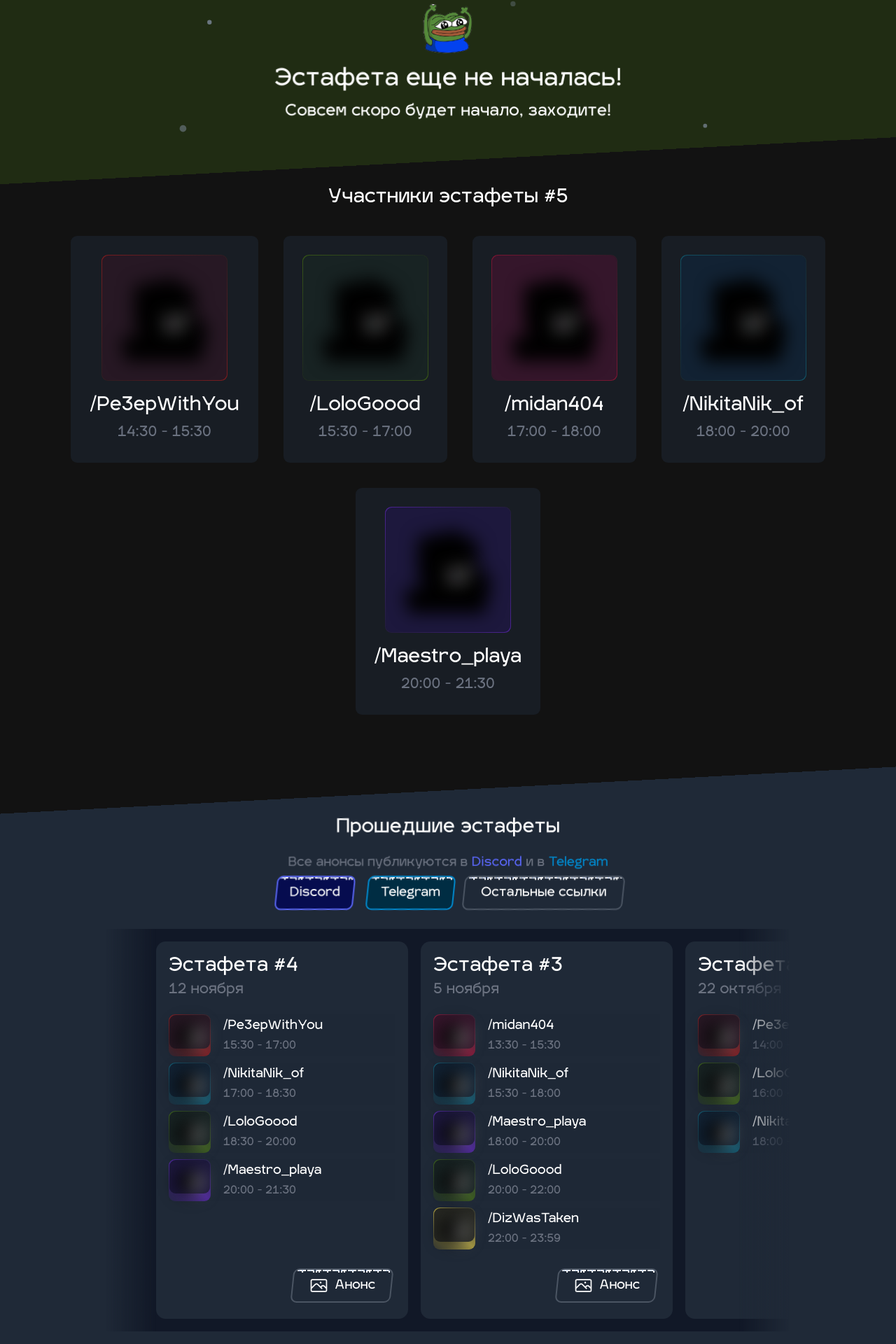
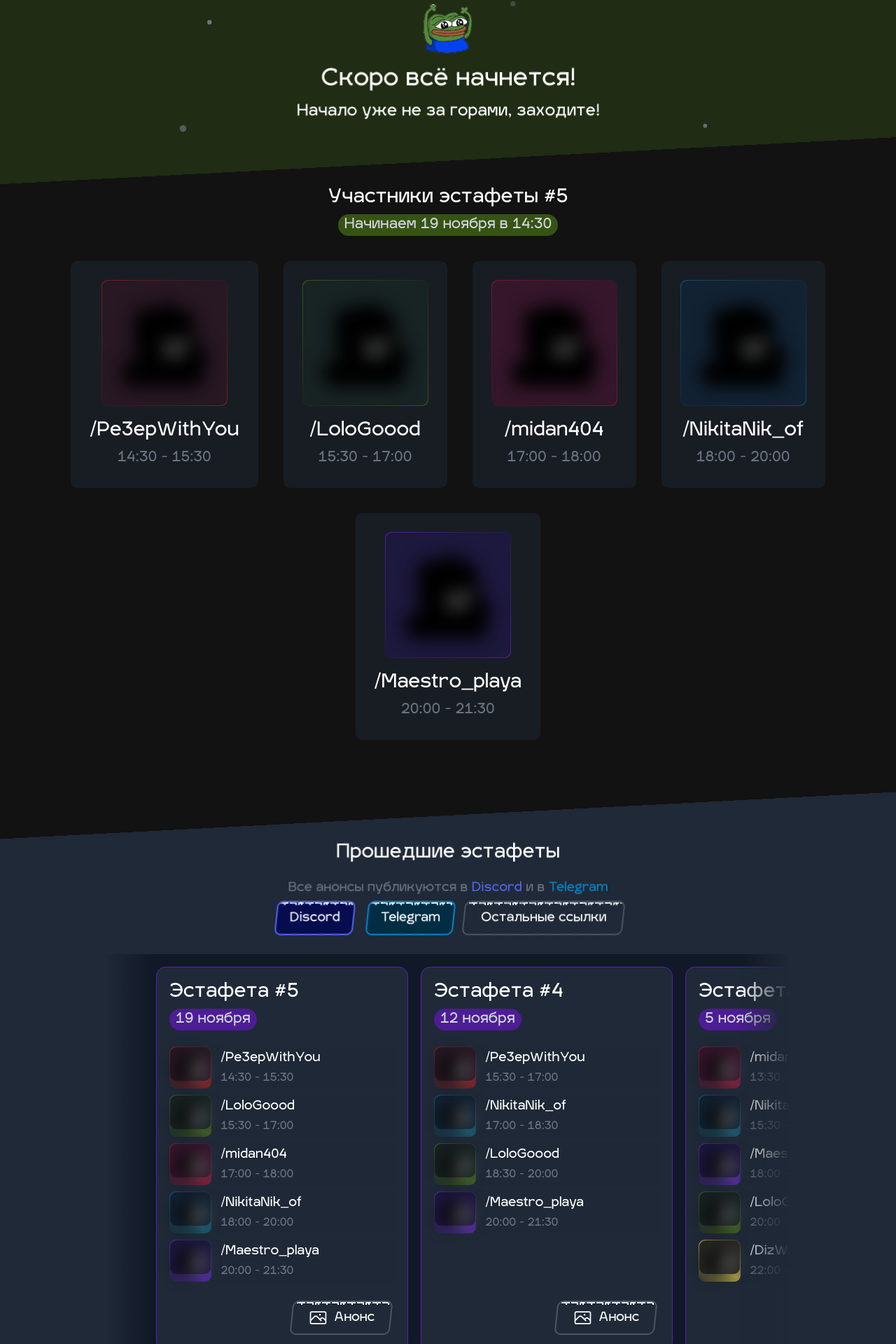
Before and after one commit to NikitaNik-of/nnof-site, a Next.js app: page /marathon in a window 1280 px wide. Shown: the part 558-2478 px from the top of the page at 70% size. Built offline with nearby package versions, Linux system fonts and the light colour scheme.

Commit message:
v0.5.1 | marathons backend remake

```diff
--- a/api/settings.json
+++ b/api/settings.json
@@ -1,5 +1,5 @@
 {
     "isSnow": true,
     "defaultTheme": "dark",
-    "version": "0.5.0"
+    "version": "0.5.1-dev"
 }
--- a/api/streamers.json
+++ b/api/streamers.json
@@ -61,18 +61,61 @@
       "hover": "hover:shadow-rose-500/60 hover:dark:shadow-rose-800/50"
     }
   ],
-  "curMarathon": 5,
+  "curMarathon": 2,
   "marathons": [
     {
-      "id": 1,
-      "picLink": "/mara1.png",
-      "streamCount": 3,
-      "streamersID": [3, 2, 1],
-      "date": "2022/10/16 ",
-      "dateStr": "16 октября",
-      "times": ["14:00", "16:00", "18:00", "20:00"]
+      "type": "M",
+      "id": 6,
+      "picLink": "/",
+      "streamCount": 4,
+      "streamersID": [2, 3, 1, 4],
+      "date": "2022/11/26 ",
+      "dateStr": "26 ноября",
+      "times": ["14:30", "15:30", "17:00", "19:00", "20:30"]
     },
     {
+      "type": "E",
+      "id": 1,
+      "picLink": "/",
+      "streamCount": 1,
+      "streamersID": [2, 3, 1, 4],
+      "date": "2022/12/02 ",
+      "dateStr": "2 декабря",
+      "timeStr": "14:30 - 17:00",
+      "times": ["13:30", "14:00"]
+    },
+    {
+      "type": "M",
+      "id": 5,
+      "picLink": "/mara5.png",
+      "streamCount": 5,
+      "streamersID": [2, 3, 6, 1, 4],
+      "date": "2022/11/19 ",
+      "dateStr": "19 ноября",
+      "times": ["14:30", "15:30", "17:00", "18:00", "20:00", "21:30"]
+    },
+    {
+      "type": "M",
+      "id": 4,
+      "picLink": "/mara4.png",
+      "streamCount": 4,
+      "streamersID": [2, 1, 3, 4],
+      "date": "2022/11/12 ",
+      "dateStr": "12 ноября",
+      "times": ["15:30", "17:00", "18:30", "20:00", "21:30"]
+    },
+    {
+      "type": "M",
+      "id": 3,
+      "picLink": "/mara3.png",
+      "streamCount": 5,
+      "streamersID": [6, 1, 4, 3, 5],
+      "date": "2022/11/05 ",
+      "dateStr": "5 ноября",
+      "times": ["13:30", "15:30", "18:00", "20:00", "22:00", "23:59"]
+    },
+    {
+      "type": "M",
       "id": 2,
       "picLink": "/mara2.png",
       "streamCount": 3,
@@ -82,39 +125,14 @@
       "times": ["14:00", "16:00", "18:00", "20:00"]
     },
     {
-      "id": 3,
-      "picLink": "/mara3.png",
-      "streamCount": 5,
-      "streamersID": [6, 1, 4, 3, 5],
-      "date": "2022/11/05 ",
-      "dateStr": "5 ноября",
-      "times": ["13:30", "15:30", "18:00", "20:00", "22:00", "23:59"]
-    },
-    {
-      "id": 4,
-      "picLink": "/mara4.png",
-      "streamCount": 4,
-      "streamersID": [2, 1, 3, 4],
-      "date": "2022/11/12 ",
-      "dateStr": "12 ноября",
-      "times": ["15:30", "17:00", "18:30", "20:00", "21:30"]
-    },
-    {
-      "id": 5,
-      "picLink": "/mara5.png",
-      "streamCount": 5,
-      "streamersID": [2, 3, 6, 1, 4],
-      "date": "2022/11/19 ",
-      "dateStr": "19 ноября",
-      "times": ["14:30", "15:30", "17:00", "18:00", "20:00", "21:30"]
-    },
-    {
-      "id": 6,
-      "streamCount": 4,
-      "streamersID": [2, 3, 1, 4],
-      "date": "2022/11/26 ",
-      "dateStr": "26 ноября",
-      "times": ["14:30", "15:30", "17:00", "19:00", "20:30"]
+      "type": "M",
+      "id": 1,
+      "picLink": "/mara1.png",
+      "streamCount": 3,
+      "streamersID": [3, 2, 1],
+      "date": "2022/10/16 ",
+      "dateStr": "16 октября",
+      "times": ["14:00", "16:00", "18:00", "20:00"]
     }
   ]
 }
--- a/components/TitleHead.jsx
+++ b/components/TitleHead.jsx
@@ -32,11 +32,11 @@ const TitleHead = ({title, subtitle, hidtitle, imgName, ...props}) => {
         <div className='flex justify-center'>
           <Image alt="" src={src(imgName)} width={80} height={80} placeholder='blur' unoptimized/>
         </div>
-        <SlideUp className={'lg:mt-4 lg:mb-12 mt-2 mb-6 text-3xl lg:text-5xl' + issnow(settings.isSnow)}>
+        <SlideUp className={'lg:mt-4 lg:mb-12 mt-2 mb-6 text-3xl lg:text-5xl ' + issnow(settings.isSnow)}>
             {title}
         </SlideUp>
-        <SlideUp pauseFor={200} className={' mt-5 text-base lg:text-lg' + issnow(settings.isSnow)}>{subtitle}</SlideUp>
-        <SlideUp pauseFor={300} className={' my-1 text-xs lg:text-base' + ( settings.isSnow ? issnow(settings.isSnow) :'dark:text-gray-700 text-gray-300')}>{hidtitle}</SlideUp>
+        <SlideUp pauseFor={200} className={' mt-5 text-base lg:text-lg ' + issnow(settings.isSnow)}>{subtitle}</SlideUp>
+        <SlideUp pauseFor={300} className={' my-1 text-xs lg:text-base ' + ( settings.isSnow ? issnow(settings.isSnow) :' dark:text-gray-700 text-gray-300')}>{hidtitle}</SlideUp>
     </div>
   )
 }
--- a/components/marathon/BeforeMara.jsx
+++ b/components/marathon/BeforeMara.jsx
@@ -8,7 +8,8 @@ import offline from "../../public/images/OFFLINECHAT.png"
 import Image from "next/image";
 
 const BeforeMara = ({ maraInfo, isBefore = [0, 0] }) => {
-  const [curMara, setCurMara] = useState(maraInfo.curMarathon - 1);
+  const [curMara, setCurMara] = useState(maraInfo.curMarathon);
+  const [curType, setCurType] = useState(maraInfo.marathons[curMara].type)
   return (
     <div className={(isBefore[0] == 1) ? "hidden" : "visible"}>
       <Layout className="mt-16">
@@ -22,12 +23,15 @@ const BeforeMara = ({ maraInfo, isBefore = [0, 0] }) => {
           hidtitle='"А кому мне рейд кидать?" - кто-то из участников эстафеты'
         />
       </Layout>
-      <div className={(isBefore[0]==0 ? "bg-lime-900/40" : " bg-red-900/30") + " my-8 py-12 -skew-y-3 flex flex-col justify-center items-center"}>
+      <div className={(isBefore[0]==0 ? "dark:bg-lime-900/40 bg-lime-200/40" : " dark:bg-red-900/30 bg-red-300/40") + " my-8 py-12 -skew-y-3 flex flex-col justify-center items-center"}>
         <Image placeholder="blur" className="skew-y-3 mb-4" alt="" src={isBefore[0]==0 ? hype : offline} width={70}/>
-        <div className="text-xl lg:text-3xl text-center skew-y-3">{isBefore[0]==0 ? "Эстафета еще не началась!" : "Эстафета уже завершилась"}</div>
-        <div className="lg:text-xl text-center mt-2 skew-y-3">{isBefore[0]==0 ? "Совсем скоро будет начало, заходите!" : "Но мы уже планируем следующую эстафету."}</div>
+        <div className="text-xl lg:text-3xl text-center skew-y-3">{isBefore[0]==0 ? "Скоро всё начнется!" : "Всё уже завершилось"}</div>
+        <div className="lg:text-xl text-center mt-2 skew-y-3">{isBefore[0]==0 ? "Начало уже не за горами, заходите!" : "Но мы уже планируем следующие мероприятия."}</div>
       </div>
-      <div className="text-2xl text-center mt-8">{"Участники эстафеты #" + maraInfo.curMarathon}</div>
+      <div className=" text-center mt-8">
+        <div className="text-2xl mb-1">{(curType=="M") ? ("Участники эстафеты #" + maraInfo.marathons[curMara].id) : ("Участники события #" + maraInfo.marathons[curMara].id)}</div>
+        {isBefore[0]==0 ? <div className="text-lg text-gray-600 dark:text-gray-300 rounded-full bg-lime-200 dark:bg-lime-900 px-2 inline-block">{"Начинаем "+ (maraInfo.marathons[curMara].dateStr) +" в " + maraInfo.marathons[curMara].times[0]}</div> : null}
+      </div>
       <div className="flex justify-center p-4 flex-wrap lg:mx-8">
         {maraInfo.marathons[curMara].streamersID.map((streamer, key) => (
           <StreamerCard
@@ -37,6 +41,7 @@ const BeforeMara = ({ maraInfo, isBefore = [0, 0] }) => {
               maraInfo.marathons[curMara].times[key],
               maraInfo.marathons[curMara].times[key + 1],
             ]}
+            type={curType}
           />
         ))}
       </div>
--- a/components/marathon/DuringMara.jsx
+++ b/components/marathon/DuringMara.jsx
@@ -9,7 +9,8 @@ import pointDown from "../../public/images/pointDown.png"
 import Image from "next/image";
 
 const DuringMara = ({ maraInfo, isBefore = [0, 1] }) => {
-  const [curMara, setCurMara] = useState(maraInfo.curMarathon - 1);
+  const [curMara, setCurMara] = useState(maraInfo.curMarathon);
+  const [curType, setСurType] = useState(maraInfo.marathons[curMara].type);
   const [curStreamer, setCurStreamer] = useState(
     maraInfo.marathons[curMara].streamersID[isBefore[1] - 1] - 1
   );
@@ -22,13 +23,14 @@ const DuringMara = ({ maraInfo, isBefore = [0, 1] }) => {
         </Head>
         <div className="flex flex-col w-full justify-center text-center lg:pt-20 lg:pb-8 pt-12 pb-4">
           <SlideUp className="lg:mt-12 lg:mb-4 mt-12 mb-2 text-xl lg:text-4xl flex flex-col items-center justify-center">
-            {"Эстафета сейчас"}
+            {((curType=="M") ? "Эстафета" : "Событие" ) + " сейчас"}
             <div className=" text-2xl lg:text-5xl shadow-xl dark:shadow-red-600/50 shadow-red-500/60 dark:bg-red-800/70 bg-red-400/70 rounded-lg p-4 -skew-x-6 mt-2">
               <div className="skew-x-6"> в прямом эфире!</div>
             </div>
           </SlideUp>
         </div>
       </Layout>
+      {(curType=="M") ?
         <div
           className={
             " bg-violet-900/30 my-8 py-12 -skew-y-3 flex flex-col justify-center items-center"
@@ -52,10 +54,14 @@ const DuringMara = ({ maraInfo, isBefore = [0, 1] }) => {
             ]}
           />
         </div>
-      <div className="text-2xl text-center mt-8">
-        {"Участники эстафеты #" + maraInfo.curMarathon}
+        : null}
+      <div className={curType=="E" ? "bg-violet-800/20 my-8 py-12 -skew-y-3 flex flex-col justify-center items-center" : ""}>
+        <div className={(curType=="E" ? "text-3xl" : "text-2xl") + " text-center mt-8 skew-y-3 flex items-end space-x-2"}>
+          <div>{(curType=="M") ? ("Участники эстафеты #" + maraInfo.marathons[curMara].id) : ("Участники события #" + maraInfo.marathons[curMara].id)}</div>
+          <Image alt="" src={pag} height={60}/>
+          <Image alt="" src={pointDown} height={40}/>
         </div>
-      <div className="flex justify-center p-4 flex-wrap lg:mx-8">
+        <div className="flex justify-center p-4 flex-wrap lg:mx-8 skew-y-3">
           {maraInfo.marathons[curMara].streamersID.map((streamer, key) => (
             <StreamerCard
             key={key}
@@ -68,6 +74,7 @@ const DuringMara = ({ maraInfo, isBefore = [0, 1] }) => {
             ))}
         </div>
       </div>
+    </div>
   );
 };
 
--- a/components/marathon/LastMaraList.jsx
+++ b/components/marathon/LastMaraList.jsx
@@ -1,13 +1,6 @@
 import React from "react";
-import { useState } from "react";
 import { PhotoIcon } from "@heroicons/react/24/outline";
 import Layout from "../Layout";
-import mPic1 from "../../public/images/marathons/mara1.png"
-import mPic2 from "../../public/images/marathons/mara2.png"
-import mPic3 from "../../public/images/marathons/mara3.png"
-import mPic4 from "../../public/images/marathons/mara4.png"
-import mPic5 from "../../public/images/marathons/mara5.png"
-import Image from "next/image";
 import LinkButton from "../UI/LinkButton";
 import links from "../../api/links.json"
 import MainButton from "../UI/MainButton";
@@ -15,7 +8,6 @@ import Link from "next/link";
 import StreamerSmall from "./StreamerSmall";
 
 const LastMaraList = ({ marathons, curMar }) => {
-  const [maraPics, setMaraPics] = useState([mPic1, mPic2, mPic3, mPic4, mPic5])
   return (
     <div className="bg-gray-200 dark:bg-gray-800 my-16 -skew-y-3 py-4 md:p-4 text-center">
       <div className=" text-lg md:text-2xl mt-4 mb-2 skew-y-3">Прошедшие эстафеты</div>
@@ -32,14 +24,16 @@ const LastMaraList = ({ marathons, curMar }) => {
           <div className="bg-gradient-to-l from-transparent to-gray-200 dark:to-gray-800 w-6 md:w-16 h-full absolute left-0 z-10" />
           <div className="bg-gradient-to-r from-transparent to-gray-200 dark:to-gray-800 w-6 md:w-16 h-full absolute right-0 z-10" />
           <div className="overflow-x-auto grid grid-rows-1 grid-flow-col text-left px-6 md:px-16 space-x-4 bg-white dark:bg-gray-900 py-4 mb-12">
-            {marathons.map((mar, key) => (key < curMar
-              ? <div key={key} className="bg-gray-200 dark:bg-gray-800 p-4 pb-20 rounded-xl relative w-60 md:w-80">
-                  <div className="text-base md:text-2xl ">{"Эстафета #" + (curMar - key)}</div>
-                  <div className="text-sm md:text-lg text-gray-600 dark:text-gray-500 mb-4">{marathons[curMar - key - 1].dateStr}</div>
-                  {marathons[curMar - key - 1].streamersID.map((stremID, key2)=>(
-                    <StreamerSmall key={key2} pos={key2} stremID={stremID} times={marathons[curMar - key - 1].times} />
+            {marathons.map((mar, key) => ((key > curMar & mar.type=="M")
+              ? <div key={key} className="bg-gray-200 dark:bg-gray-800 p-4 pb-20 rounded-xl relative w-60 md:w-80 border dark:border-violet-800 border-violet-500">
+                  <div className="text-base md:text-2xl ">{"Эстафета #" + (mar.id)}</div>
+                  <div className="flex mt-1 mb-5">
+                    <div className="text-sm md:text-lg text-gray-600 dark:text-gray-300 rounded-full bg-violet-300 dark:bg-violet-900 px-2">{marathons[key].dateStr}</div>
+                  </div>
+                  {marathons[key].streamersID.map((stremID, key2)=>(
+                    <StreamerSmall key={key2} pos={key2} stremID={stremID} times={marathons[key].times} type={mar.type} />
                   ))}
-                  <Link href={"/images/marathons/mara"+ (curMar - key) +".png"} className="absolute bottom-4 right-4">
+                  <Link href={"/images/marathons/mara"+ (mar.id) +".png"} className="absolute bottom-4 right-4">
                     <MainButton className="align-middle">
                       <div className="mr-2 h-6 w-6 transition-all">
                         <PhotoIcon/>
@@ -48,18 +42,28 @@ const LastMaraList = ({ marathons, curMar }) => {
                     </MainButton>
                   </Link>
                 </div>
-              : null))}
+              :((key > curMar & mar.type=="E") ?
+              <div key={key} className="bg-gray-200 dark:bg-gray-800 p-4 pb-20 rounded-xl relative w-60 md:w-80 border dark:border-cyan-800 border-cyan-400">
+                <div className="text-base md:text-2xl ">{"Событие #" + (mar.id)}</div>
+                <div className="flex space-x-2 mt-1 mb-5">
+                  <div className="text-sm md:text-lg text-gray-600 dark:text-gray-300 my-auto rounded-full bg-cyan-300 dark:bg-cyan-900 px-2">{marathons[key].dateStr}</div>
+                  <div className="text-[14px] md:text-base text-gray-400 dark:text-gray-500 my-auto">{marathons[key].timeStr}</div>
+                </div>
+                {marathons[key].streamersID.map((stremID, key2)=>(
+                  <StreamerSmall key={key2} pos={key2} stremID={stremID} times={marathons[key].times} type={mar.type} />
+                ))}
+                <Link href={"/images/marathons/mara"+ (mar.id) +".png"} className="absolute bottom-4 right-4">
+                  <MainButton className="align-middle">
+                    <div className="mr-2 h-6 w-6 transition-all">
+                      <PhotoIcon/>
+                    </div>
+                    Анонс
+                  </MainButton>
+                </Link>
+              </div>
+              : null)))}
           </div>
         </div>
-        {/* <div className=" grid grid-cols-1 md:grid-cols-2 skew-y-3">
-          {marathons.map((mar, key) => (key < curMar
-            ? <div key={key} className="bg-gray-400/20 dark:bg-gray-700/30 px-3 pb-3 my-2 md:m-2 rounded-3xl overflow-hidden">
-                <div className="mt-3 text-base md:text-xl">{"Анонс эстафеты #" + (curMar - key)}</div>
-                <div className="mb-3 text-sm md:text-base text-gray-600 dark:text-gray-500">{marathons[curMar - key - 1].dateStr}</div>
-                <Image className=" rounded-xl" src={maraPics[curMar - key - 1]} unoptimized/>
-              </div>
-            : null))}
-        </div> */}
       </Layout>
     </div>
   );
--- a/components/marathon/StreamerCard.jsx
+++ b/components/marathon/StreamerCard.jsx
@@ -3,7 +3,7 @@ import React from "react";
 import { useState } from "react";
 import StreamerImage from "./StreamerImage";
 
-const StreamerCard = ({ streamerInfo, times, className }) => {
+const StreamerCard = ({ streamerInfo, times, className, type }) => {
   const skinLoader = ({ src }) => {
     return `https://render.skinmc.net/3d.php?user=${src}&hr=30&vr=-20&hrh=0&vrll=20&vrrl=-20&vrla=-20&vrra=20&aa=true&ratio=25`;
   };
@@ -40,9 +40,12 @@ const StreamerCard = ({ streamerInfo, times, className }) => {
       </div>
       <div className="ml-4 md:ml-0 text-left md:text-center md:mt-4 ">
         <div className="text-xl lg:text-2xl">{streamerInfo.name}</div>
+        {(type=="M")
+        ?
         <div className="md:mt-1 text-base lg:text-lg text-gray-500">
           {times[0] + " - " + times[1]}
         </div>
+        : null }
       </div>
     </a>
   );
--- a/components/marathon/StreamerSmall.jsx
+++ b/components/marathon/StreamerSmall.jsx
@@ -4,7 +4,7 @@ import maraInfo from "../../api/streamers.json"
 import StreamerImage from './StreamerImage'
 import StreamerImageSmall from './StreamerImageSmall'
 
-const StreamerSmall = ( {pos, stremID, times, className} ) => {
+const StreamerSmall = ( {pos, stremID, times, className, type} ) => {
   const skinLoader = ({ src }) => {
     return `https://render.skinmc.net/3d.php?user=${src}&vr=-30&hr0&hrh=45&aa=&headOnly=true&ratio=50`;
   };
@@ -28,11 +28,13 @@ const StreamerSmall = ( {pos, stremID, times, className} ) => {
           </div>
         </div>
       </div>
-      <div className="ml-4 text-left">
-        <div className="">{streamerInfo.name}</div>
-        <div className="md:mt-1 text-sm text-gray-500">
+      <div className="ml-3 text-left">
+        <div className={(type=="M") ? "" : "text-lg"}>{streamerInfo.name}</div>
+        {(type=="M")
+        ?<div className="md:mt-1 text-sm text-gray-500">
           {times[pos] + " - " + times[pos + 1]}
-        </div>
+         </div>
+        : null }
       </div>
     </div>
   )
--- a/package.json
+++ b/package.json
@@ -11,6 +11,7 @@
   "dependencies": {
     "@headlessui/react": "^1.7.4",
     "@heroicons/react": "^2.0.11",
+    "@vercel/og": "^0.0.21",
     "axios": "^1.1.3",
     "cookies-next": "^2.1.1",
     "konva": "^8.3.13",
--- a/pages/marathon.js
+++ b/pages/marathon.js
@@ -17,7 +17,7 @@ export default function Marathon() {
 
     const stateMar = () => {
       // 0=before, 1=playing, 2=after
-      let marInf = maraInfo.marathons[maraInfo.curMarathon - 1]
+      let marInf = maraInfo.marathons[maraInfo.curMarathon]
       let now = new Date()
       let diffs = []
       let k = 0
```
Also changed, not shown: 2 other files (tests, documents, lock files or other folders). Lines whose indentation alone changed are shown as unchanged.
